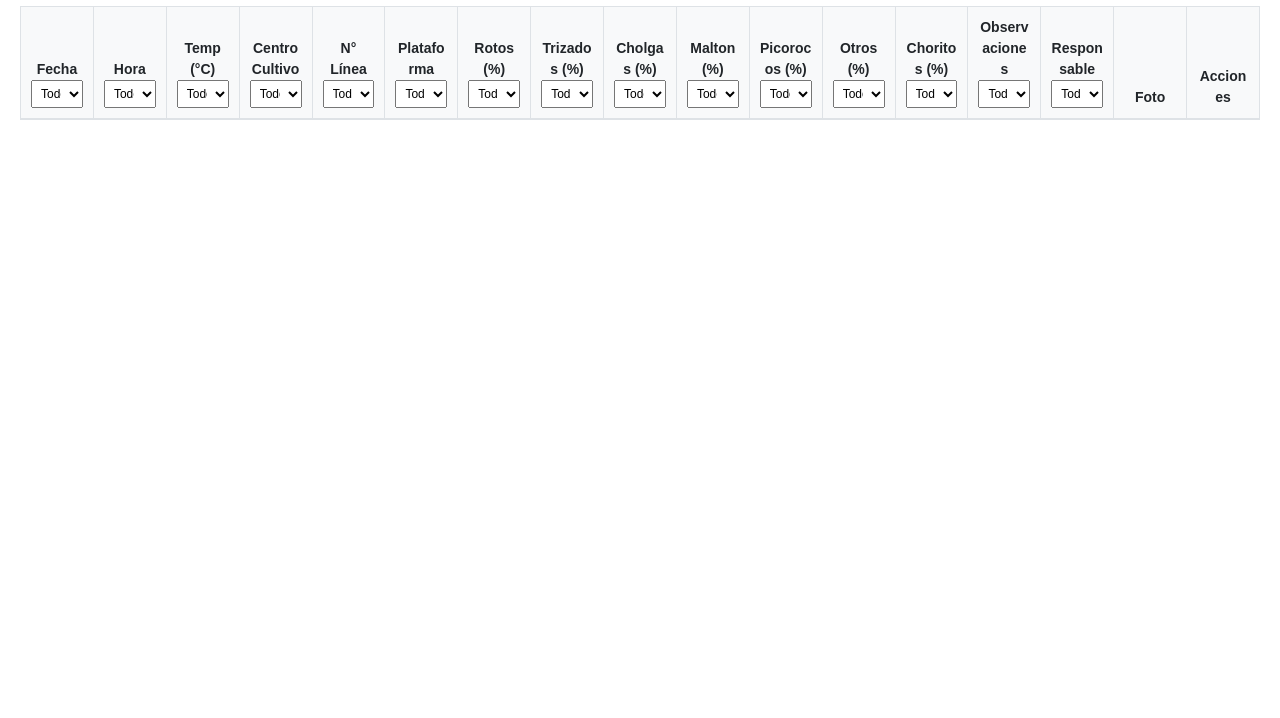
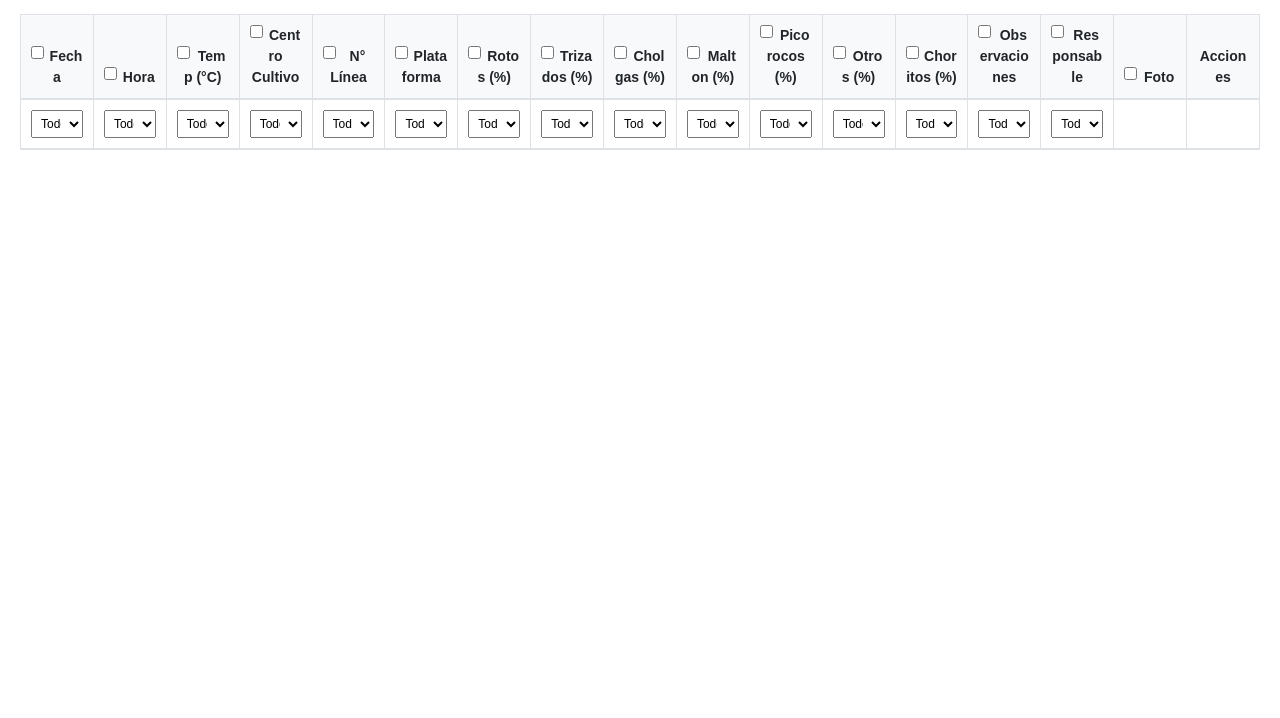
Before and after one commit to Carloschiloe/muestreo-choritos, a website: page public/resumen.html in a window 1280 px wide. Shown: the part 82-800 px from the top of the page. Drawn offline with nearby package versions, Linux system fonts and the light colour scheme.

```diff
--- a/public/resumen.html
+++ b/public/resumen.html
@@ -31,7 +31,7 @@
             vertical-align: middle;
             padding: 10px;
             font-size: 14px;
-            word-wrap: break-word; /* Ajustar palabras largas */
+            word-wrap: break-word;
         }
 
         .summary-table th {
@@ -54,7 +54,6 @@
             text-decoration: underline;
         }
 
-        /* Estilos responsivos */
         @media (max-width: 768px) {
             .summary-table th,
             .summary-table td {
@@ -86,92 +85,185 @@
             font-size: 12px;
             width: 100%;
         }
+
+        .column-toggle {
+            margin-bottom: 10px;
+            display: flex;
+            flex-wrap: wrap;
+        }
+
+        .column-toggle label {
+            margin-right: 10px;
+        }
+
+        .column-header-checkbox {
+            float: left;
+            margin-right: 5px;
+        }
+
+        .filter-row {
+            display: table-row;
+        }
     </style>
 </head>
 
 <body>
     <div class="container">
         <h1 class="text-center">Resumen de Resultados</h1>
-        <table class="table table-bordered summary-table">
+
+        <!-- Checkboxes para mostrar las columnas ocultas -->
+        <div class="column-toggle" id="columnToggle">
+            <!-- Las columnas ocultas aparecerán aquí -->
+        </div>
+
+        <table class="table table-bordered summary-table" id="dataTable">
             <thead>
                 <tr>
-                    <th>Fecha
+                    <th>
+                        <input type="checkbox" class="column-header-checkbox" data-column="0">
+                        Fecha
+                    </th>
+                    <th>
+                        <input type="checkbox" class="column-header-checkbox" data-column="1">
+                        Hora
+                    </th>
+                    <th>
+                        <input type="checkbox" class="column-header-checkbox" data-column="2">
+                        Temp (°C)
+                    </th>
+                    <th>
+                        <input type="checkbox" class="column-header-checkbox" data-column="3">
+                        Centro Cultivo
+                    </th>
+                    <th>
+                        <input type="checkbox" class="column-header-checkbox" data-column="4">
+                        N° Línea
+                    </th>
+                    <th>
+                        <input type="checkbox" class="column-header-checkbox" data-column="5">
+                        Plataforma
+                    </th>
+                    <th>
+                        <input type="checkbox" class="column-header-checkbox" data-column="6">
+                        Rotos (%)
+                    </th>
+                    <th>
+                        <input type="checkbox" class="column-header-checkbox" data-column="7">
+                        Trizados (%)
+                    </th>
+                    <th>
+                        <input type="checkbox" class="column-header-checkbox" data-column="8">
+                        Cholgas (%)
+                    </th>
+                    <th>
+                        <input type="checkbox" class="column-header-checkbox" data-column="9">
+                        Malton (%)
+                    </th>
+                    <th>
+                        <input type="checkbox" class="column-header-checkbox" data-column="10">
+                        Picorocos (%)
+                    </th>
+                    <th>
+                        <input type="checkbox" class="column-header-checkbox" data-column="11">
+                        Otros (%)
+                    </th>
+                    <th>
+                        <input type="checkbox" class="column-header-checkbox" data-column="12">
+                        Choritos (%)
+                    </th>
+                    <th>
+                        <input type="checkbox" class="column-header-checkbox" data-column="13">
+                        Observaciones
+                    </th>
+                    <th>
+                        <input type="checkbox" class="column-header-checkbox" data-column="14">
+                        Responsable
+                    </th>
+                    <th>
+                        <input type="checkbox" class="column-header-checkbox" data-column="15">
+                        Foto
+                    </th>
+                    <th>Acciones</th>
+                </tr>
+                <!-- Fila de Filtros -->
+                <tr class="filter-row">
+                    <td>
                         <select class="filter-dropdown" onchange="filterColumn(0)">
                             <option value="">Todos</option>
                         </select>
-                    </th>
-                    <th>Hora
+                    </td>
+                    <td>
                         <select class="filter-dropdown" onchange="filterColumn(1)">
                             <option value="">Todos</option>
                         </select>
-                    </th>
-                    <th>Temp (°C)
+                    </td>
+                    <td>
                         <select class="filter-dropdown" onchange="filterColumn(2)">
                             <option value="">Todos</option>
                         </select>
-                    </th>
-                    <th>Centro Cultivo
+                    </td>
+                    <td>
                         <select class="filter-dropdown" onchange="filterColumn(3)">
                             <option value="">Todos</option>
                         </select>
-                    </th>
-                    <th>N° Línea
+                    </td>
+                    <td>
                         <select class="filter-dropdown" onchange="filterColumn(4)">
                             <option value="">Todos</option>
                         </select>
-                    </th>
-                    <th>Plataforma
+                    </td>
+                    <td>
                         <select class="filter-dropdown" onchange="filterColumn(5)">
                             <option value="">Todos</option>
                         </select>
-                    </th>
-                    <th>Rotos (%)
+                    </td>
+                    <td>
                         <select class="filter-dropdown" onchange="filterColumn(6)">
                             <option value="">Todos</option>
                         </select>
-                    </th>
-                    <th>Trizados (%)
+                    </td>
+                    <td>
                         <select class="filter-dropdown" onchange="filterColumn(7)">
                             <option value="">Todos</option>
                         </select>
-                    </th>
-                    <th>Cholgas (%)
+                    </td>
+                    <td>
                         <select class="filter-dropdown" onchange="filterColumn(8)">
                             <option value="">Todos</option>
                         </select>
-                    </th>
-                    <th>Malton (%)
+                    </td>
+                    <td>
                         <select class="filter-dropdown" onchange="filterColumn(9)">
                             <option value="">Todos</option>
                         </select>
-                    </th>
-                    <th>Picorocos (%)
+                    </td>
+                    <td>
                         <select class="filter-dropdown" onchange="filterColumn(10)">
                             <option value="">Todos</option>
                         </select>
-                    </th>
-                    <th>Otros (%)
+                    </td>
+                    <td>
                         <select class="filter-dropdown" onchange="filterColumn(11)">
                             <option value="">Todos</option>
                         </select>
-                    </th>
-                    <th>Choritos (%)
+                    </td>
+                    <td>
                         <select class="filter-dropdown" onchange="filterColumn(12)">
                             <option value="">Todos</option>
                         </select>
-                    </th>
-                    <th>Observaciones
+                    </td>
+                    <td>
                         <select class="filter-dropdown" onchange="filterColumn(13)">
                             <option value="">Todos</option>
                         </select>
-                    </th>
-                    <th>Responsable
+                    </td>
+                    <td>
                         <select class="filter-dropdown" onchange="filterColumn(14)">
                             <option value="">Todos</option>
                         </select>
-                    </th>
-                    <th>Foto</th>
-                    <th>Acciones</th>
+                    </td>
+                    <td></td>
+                    <td></td>
                 </tr>
             </thead>
             <tbody id="summaryTableBody">
@@ -183,9 +275,59 @@
     <script>
         let storedSamples = JSON.parse(localStorage.getItem('storedSamples')) || [];
         const tbody = document.getElementById('summaryTableBody');
-        const filterDropdowns = document.querySelectorAll('.filter-dropdown');
+        const columnToggles = document.querySelectorAll('.column-header-checkbox');
+        const hiddenColumnsToggle = document.getElementById('columnToggle');
 
-        // Generar las opciones para los filtros
+        // Mostrar/ocultar columnas
+        function toggleColumnVisibility(columnIndex, show) {
+            const table = document.getElementById('dataTable');
+            const rows = table.rows;
+
+            for (let i = 0; i < rows.length; i++) {
+                const cell = rows[i].cells[columnIndex];
+                if (cell) {
+                    cell.style.display = show ? '' : 'none';
+                }
+            }
+        }
+
+        // Añadir opción para mostrar las columnas ocultas
+        function addHiddenColumnToggle(columnIndex) {
+            const label = document.createElement('label');
+            const columnTitle = getColumnTitle(columnIndex);
+            label.innerHTML = `<input type="checkbox" class="toggle-column" data-column="${columnIndex}"> Mostrar ${columnTitle}`;
+            hiddenColumnsToggle.appendChild(label);
+
+            const checkbox = label.querySelector('input');
+            checkbox.addEventListener('change', function () {
+                if (this.checked) {
+                    toggleColumnVisibility(columnIndex, true);
+                    hiddenColumnsToggle.removeChild(label);
+                    columnToggles[columnIndex].checked = false;
+                }
+            });
+        }
+
+        // Obtener título de columna
+        function getColumnTitle(columnIndex) {
+            const headers = document.querySelectorAll('.summary-table th');
+            return headers[columnIndex].textContent.trim();
+        }
+
+        // Manejar el evento de ocultar/mostrar columnas
+        columnToggles.forEach(checkbox => {
+            checkbox.addEventListener('change', function () {
+                const columnIndex = parseInt(this.dataset.column);
+                if (this.checked) {
+                    toggleColumnVisibility(columnIndex, false);
+                    addHiddenColumnToggle(columnIndex);
+                } else {
+                    toggleColumnVisibility(columnIndex, true);
+                }
+            });
+        });
+
+        // Población de filtros
         function populateFilters() {
             const columnsData = Array.from({ length: 15 }, () => new Set());
 
@@ -207,7 +349,7 @@
                 columnsData[14].add(sample.responsable);
             });
 
-            filterDropdowns.forEach((dropdown, index) => {
+            document.querySelectorAll('.filter-dropdown').forEach((dropdown, index) => {
                 const options = Array.from(columnsData[index]).sort();
                 options.forEach(option => {
                     const optionElement = document.createElement('option');
@@ -218,9 +360,9 @@
             });
         }
 
-        // Filtrar por columna seleccionada
+        // Filtrado de columnas
         function filterColumn(columnIndex) {
-            const selectedValue = filterDropdowns[columnIndex].value;
+            const selectedValue = document.querySelectorAll('.filter-dropdown')[columnIndex].value;
             const filteredSamples = selectedValue === "" ? storedSamples : storedSamples.filter(sample => {
                 switch (columnIndex) {
                     case 0: return sample.fecha === selectedValue;
@@ -243,6 +385,7 @@
             displaySamples(filteredSamples);
         }
 
+        // Mostrar las filas filtradas
         function displaySamples(samples = storedSamples) {
             tbody.innerHTML = '';
             samples.slice().reverse().forEach((sample, index) => {
```
Also changed, not shown: public/formulario.html (+24 -28 lines).
